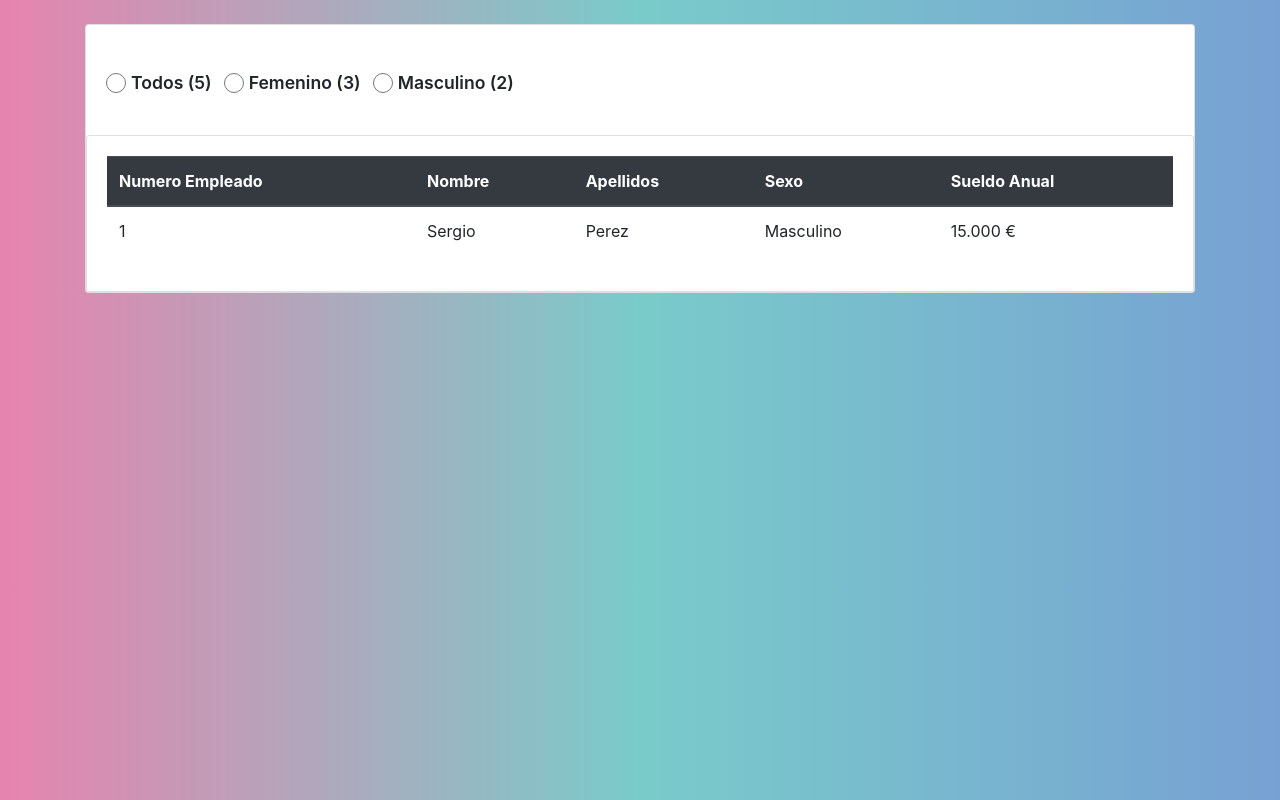
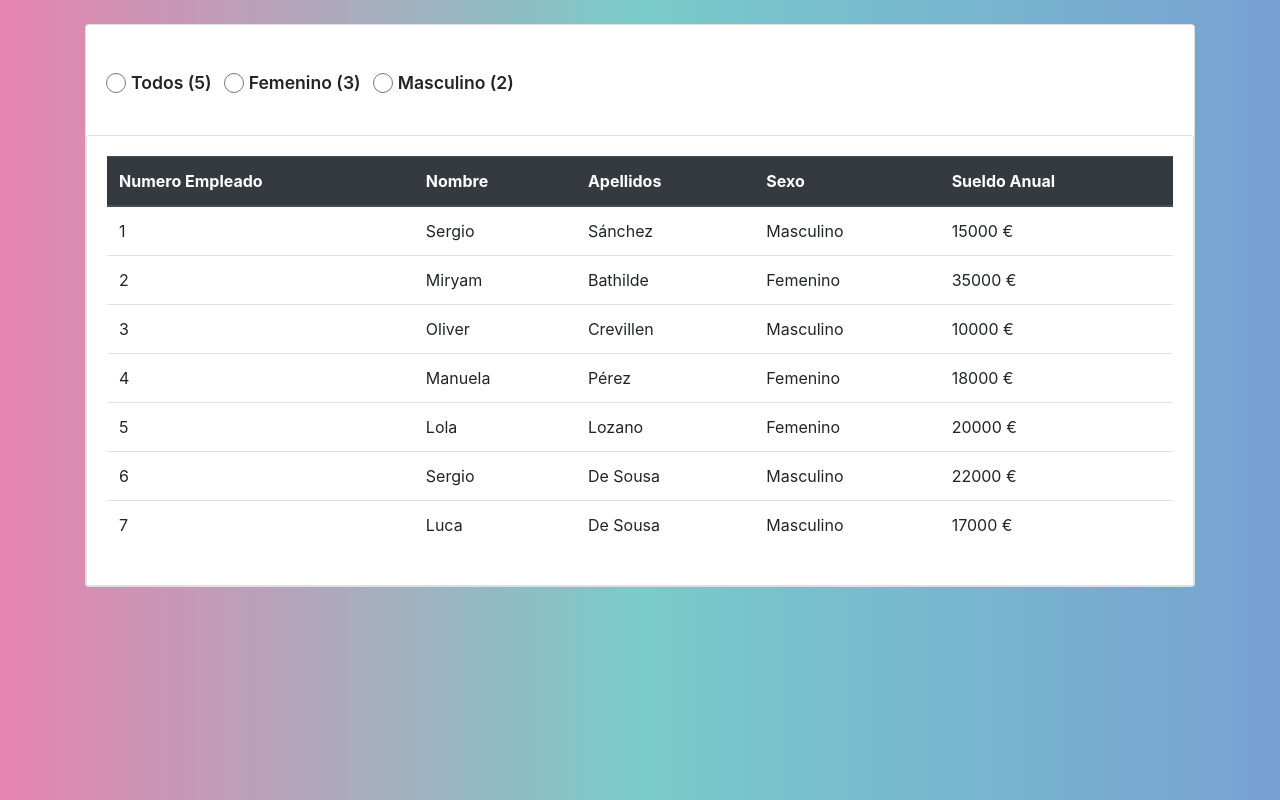
Before and after one commit to miryambathilde/ListadoEmpleados, an Angular app: page / in a window 1280 px wide. Built offline with nearby package versions, Linux system fonts and the light colour scheme.

Commit message:
defino e itero modelo Empleado + tabla dinamica

```diff
--- a/src/app/components/empleado-list/empleado-list.component.html
+++ b/src/app/components/empleado-list/empleado-list.component.html
@@ -27,12 +27,13 @@
           </tr>
         </thead>
         <tbody>
-          <tr>
-            <td>1</td>
-            <td>Sergio</td>
-            <td>Perez</td>
-            <td>Masculino</td>
-            <td>15.000 €</td>
+          <!-- directiva ngFor para iterar la lista de empleados, por lo que queremos cada empleado de la array listEmpleados -->
+          <tr *ngFor="let empleado of listEmpleados">
+            <td>{{empleado.numeroEmpleado}}</td>
+            <td>{{empleado.nombre}}</td>
+            <td>{{empleado.apellidos}}</td>
+            <td>{{empleado.sexo}}</td>
+            <td>{{empleado.salario}} {{empleado.moneda}}</td>
           </tr>
         </tbody>
       </table>
--- a/src/app/components/empleado-list/empleado-list.component.ts
+++ b/src/app/components/empleado-list/empleado-list.component.ts
@@ -10,13 +10,13 @@ import { Empleado } from 'src/app/models/Empleado';
 export class EmpleadoListComponent implements OnInit {
   /* iteramos el array de la variable listEmpleados donde iteramos el modelo de la clase Empleado y el array con las propiedades */
   listEmpleados: Empleado [] = [
-    {numeroEmpleado: 1, nombre: 'Sergio', apellidos: 'Sánchez', sexo:'Masculino', salario: 15.000},
-    {numeroEmpleado: 2, nombre: 'Miryam', apellidos: 'Bathilde', sexo:'Femenino', salario: 35.000},
-    {numeroEmpleado: 3, nombre: 'Oliver', apellidos:'Crevillen', sexo:'Masculino', salario: 10.000},
-    {numeroEmpleado: 4, nombre: 'Manuela', apellidos: 'Pérez', sexo:'Femenino', salario: 18.000},
-    {numeroEmpleado: 5, nombre: 'Lola', apellidos: 'Lozano', sexo:'Femenino', salario: 20.000},
-    {numeroEmpleado: 6, nombre: 'Sergio', apellidos: 'De Sousa', sexo:'Masculino', salario: 22.000},
-    {numeroEmpleado: 7, nombre: 'Luca', apellidos: 'De Sousa', sexo:'Masculino', salario: 17.000},
+    {numeroEmpleado: 1, nombre: 'Sergio', apellidos: 'Sánchez', sexo:'Masculino', salario: 15000, moneda: '€'},
+    {numeroEmpleado: 2, nombre: 'Miryam', apellidos: 'Bathilde', sexo:'Femenino', salario: 35000, moneda: '€'},
+    {numeroEmpleado: 3, nombre: 'Oliver', apellidos:'Crevillen', sexo:'Masculino', salario: 10000, moneda: '€'},
+    {numeroEmpleado: 4, nombre: 'Manuela', apellidos: 'Pérez', sexo:'Femenino', salario: 18000, moneda: '€'},
+    {numeroEmpleado: 5, nombre: 'Lola', apellidos: 'Lozano', sexo:'Femenino', salario: 20000, moneda: '€'},
+    {numeroEmpleado: 6, nombre: 'Sergio', apellidos: 'De Sousa', sexo:'Masculino', salario: 22000, moneda: '€'},
+    {numeroEmpleado: 7, nombre: 'Luca', apellidos: 'De Sousa', sexo:'Masculino', salario: 17000, moneda: '€'},
   ]
   constructor() { }
 
--- a/src/app/models/Empleado.ts
+++ b/src/app/models/Empleado.ts
@@ -6,14 +6,16 @@ export class Empleado {
   apellidos: string;
   sexo: string;
   salario: number;
+  moneda: string;
 
   //para iniciar esta clase tenemos que crear el constructor y le pasamos por parametros las varibles de las propiedades definidas:
-  constructor(numeroEmpleado: number, nombre: string, apellidos: string, sexo: string, salario: number) {
+  constructor(numeroEmpleado: number, nombre: string, apellidos: string, sexo: string, salario: number, moneda: string) {
     this.numeroEmpleado = numeroEmpleado;
     this.nombre = nombre;
     this.apellidos = apellidos;
     this.sexo = sexo;
     this.salario = salario;
+    this.moneda = '€';
   }
 
 }
```
